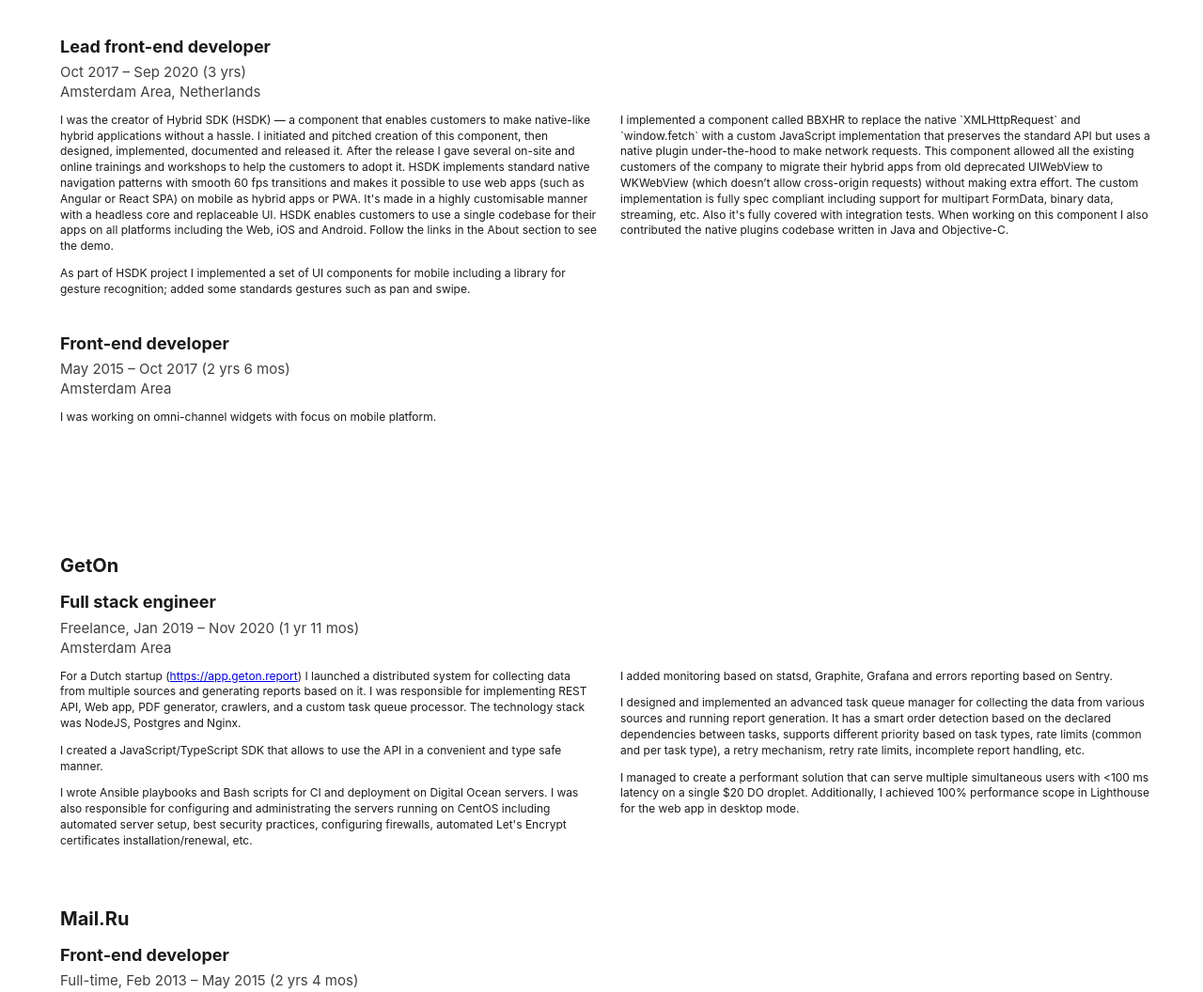
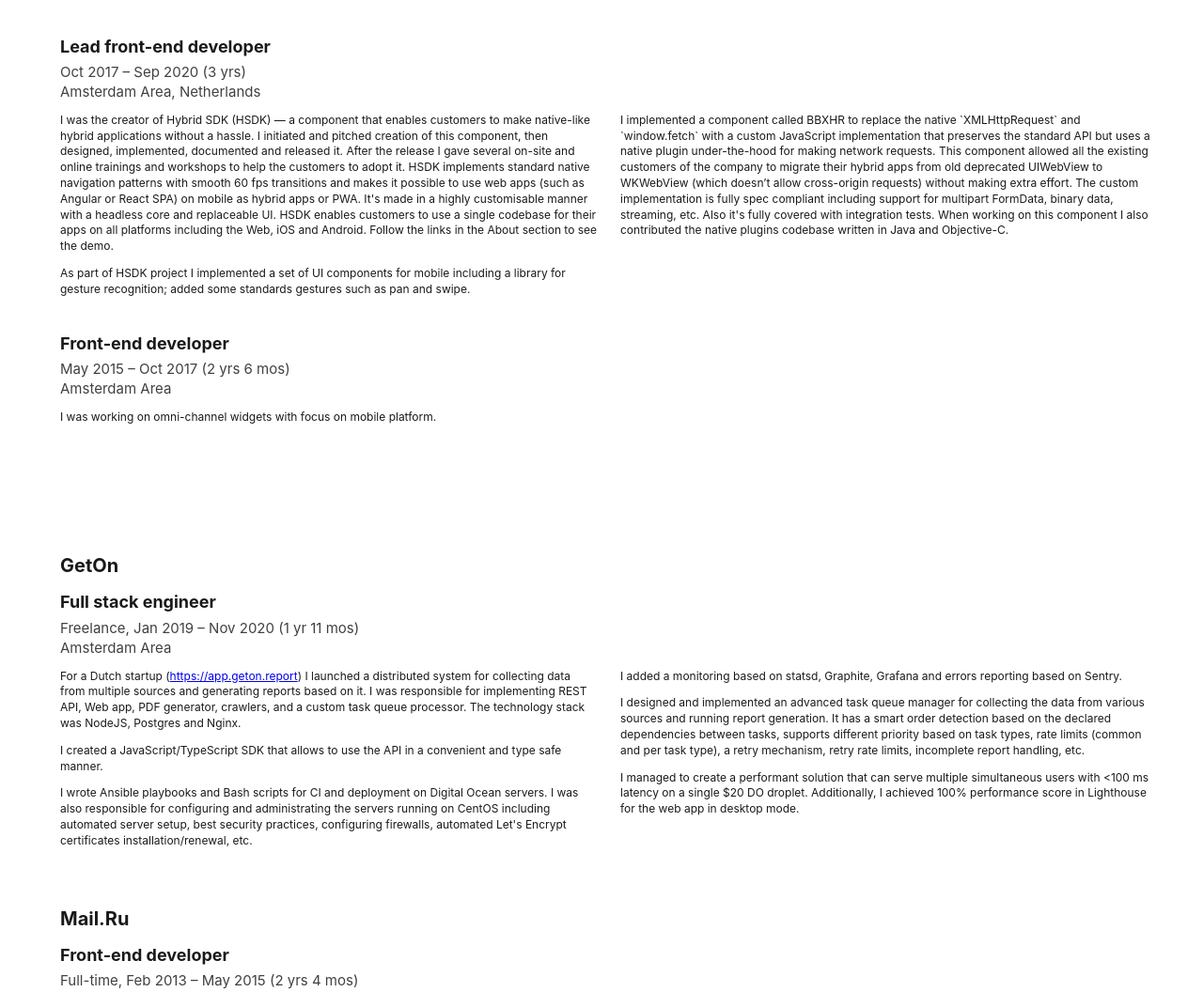
Before and after one commit to dmitryshimkin/CV, a plain HTML site: page index.html in a window 1280 px wide. Shown: the part 1260-2316 px from the top of the page at 94% size. Drawn offline with Linux system fonts and the light colour scheme.

Commit message:
Fix typo

```diff
--- a/index.html
+++ b/index.html
@@ -229,7 +229,7 @@
                 <p>
                   I implemented a component called BBXHR to&nbsp;replace the native `XMLHttpRequest` and `window.fetch` with a
                   custom JavaScript implementation that preserves the standard API but uses a native plugin under-the-hood
-                  to make network requests. This component allowed all the existing customers of the company to migrate
+                  for making network requests. This component allowed all the existing customers of the company to migrate
                   their hybrid apps from old deprecated UIWebView to WKWebView (which doesn’t allow cross-origin requests)
                   without making extra effort. The custom implementation is fully spec compliant including support for
                   multipart FormData, binary data, streaming, etc. Also it's fully covered with integration tests. When
@@ -292,7 +292,7 @@
               </div>
               <div class="column">
                 <p>
-                  I added monitoring based on statsd, Graphite, Grafana and&nbsp;errors reporting based on Sentry.
+                  I added a monitoring based on statsd, Graphite, Grafana and&nbsp;errors reporting based on Sentry.
                 </p>
                 <p>
                   I designed and implemented an advanced task queue manager for collecting the data from various sources and
@@ -304,7 +304,7 @@
                 <p>
                   I managed to create a performant solution that can serve multiple simultaneous users with <100 ms latency
                   on a&nbsp;single $20 DO droplet.
-                  Additionally, I&nbsp;achieved 100% performance scope in Lighthouse for the web app in desktop mode.
+                  Additionally, I&nbsp;achieved 100% performance score in Lighthouse for the web app in desktop mode.
                 </p>
               </div>
             </div>
```
